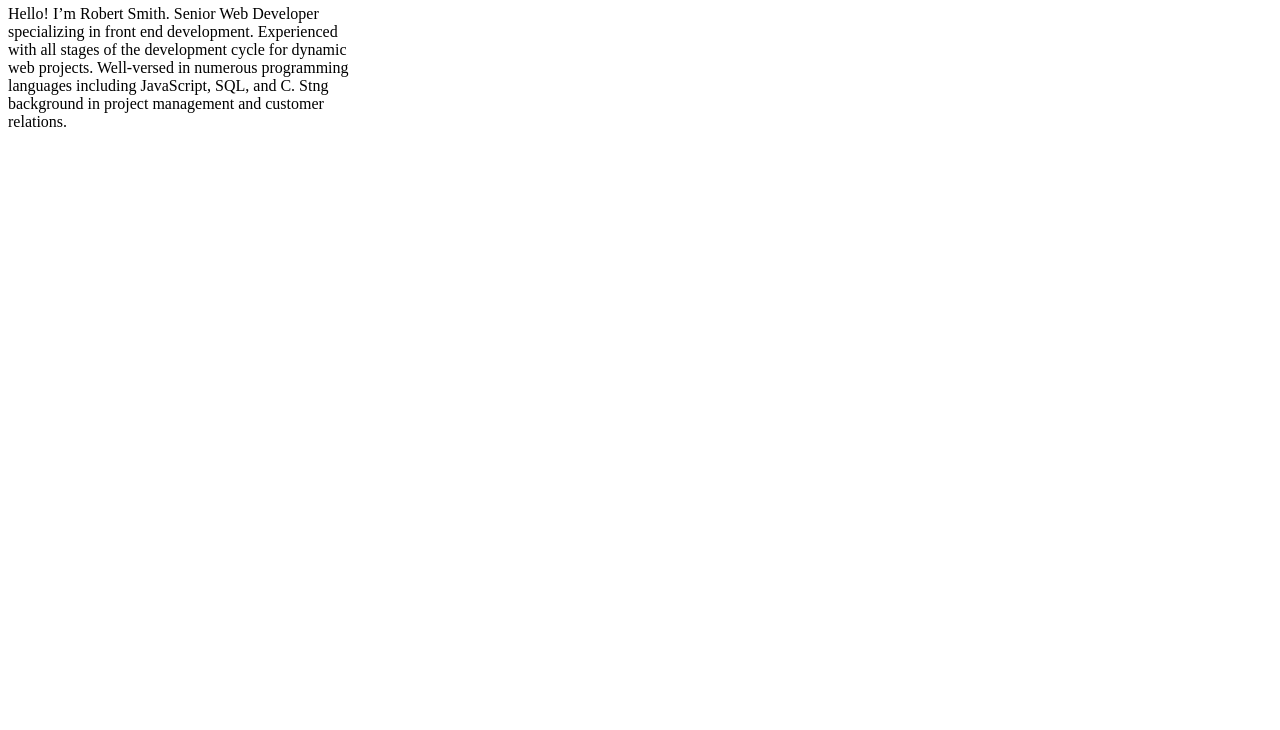
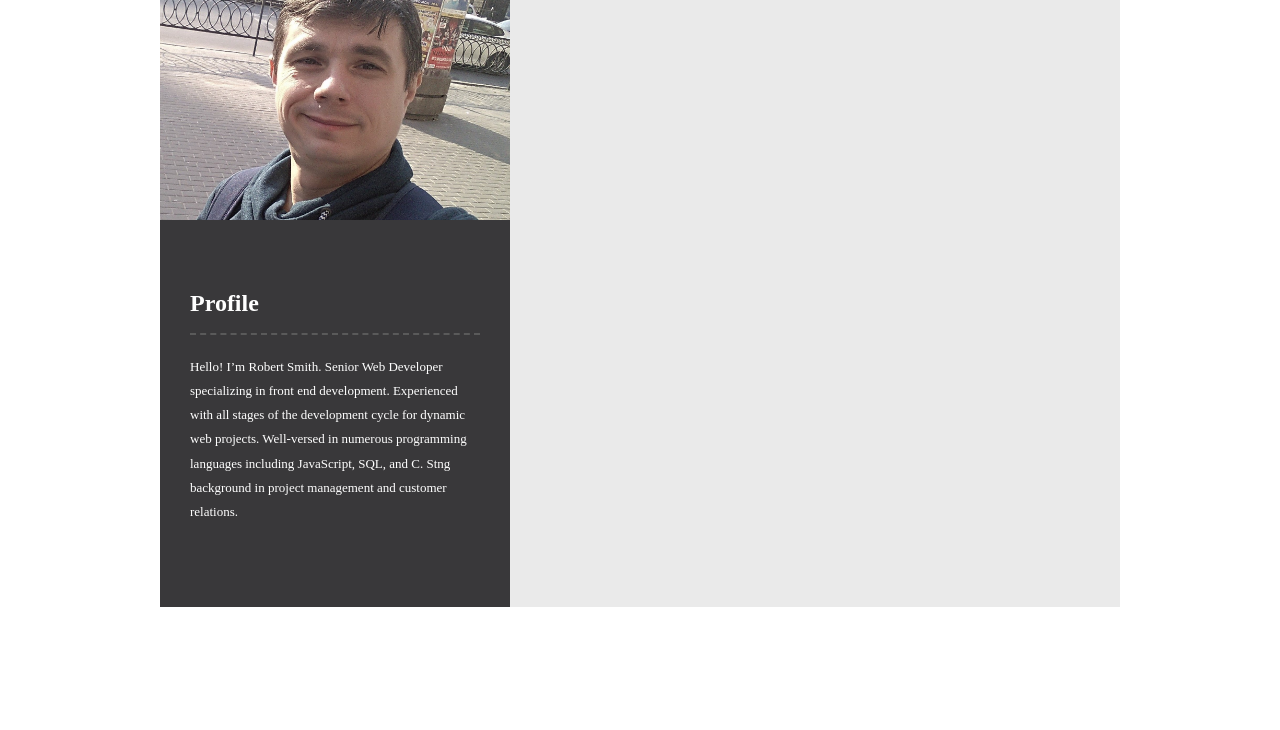
Before and after one commit to vladmix77/resume, a plain HTML site: page index.html in a window 1280 px wide. Shown: the part 70-800 px from the top of the page. Drawn offline with Linux system fonts and the light colour scheme.

Commit message:
Добавление Фотографии.
Добавление фото и настройка.

```diff
--- a/css/style.css
+++ b/css/style.css
@@ -6,7 +6,31 @@ html {
 }
 .container {
     display: flex;
+    max-width: 960px;
+    background-color: #eaeaea;
+    margin: 20px auto;
 }
 .profile {
-    max-width: 350px;;
+    max-width: 350px;
+    background-color: #39383a;
+    color: #ffffff;
 }
+.profile-photo {
+    height: 270px;
+    background-image: url(/img/foto.jpg);
+    background-size: cover;
+    background-position: top;
+}
+.profile-info {
+    padding: 50px 30px 70px 30px;
+}
+.profile-text {
+    line-height: 24.19px;
+    font-size: 13px;
+
+}
+.heading-light {
+    color: #ffffff;
+    border-bottom: 2px dashed #5a5a5a;
+    padding-bottom: 16px;
+}
--- a/index.html
+++ b/index.html
@@ -11,15 +11,17 @@
 
     <div class="container">
         <div class="profile">
-            <div class="photo"> </div>
-            <h2 class="heading header-light">
+            <div class="profile-photo"> </div>
+            <div class="profile-info">
+                <h2 class="heading heading-light">
                     Profile
                 </h2>
-            <p class="text">
+                <p class="profile-text">
                     Hello! I’m Robert Smith. Senior Web Developer specializing in front end development. Experienced with all stages of the
                     development cycle for dynamic web projects. Well-versed in numerous programming languages including JavaScript, SQL, and
                     C. Stng background in project management and customer relations.
                 </p>
+            </div>
         </div>
         <div class="resume"></div>
     </div>
```
Also changed, not shown: img/foto.jpg (added). Lines whose indentation alone changed are shown as unchanged.
